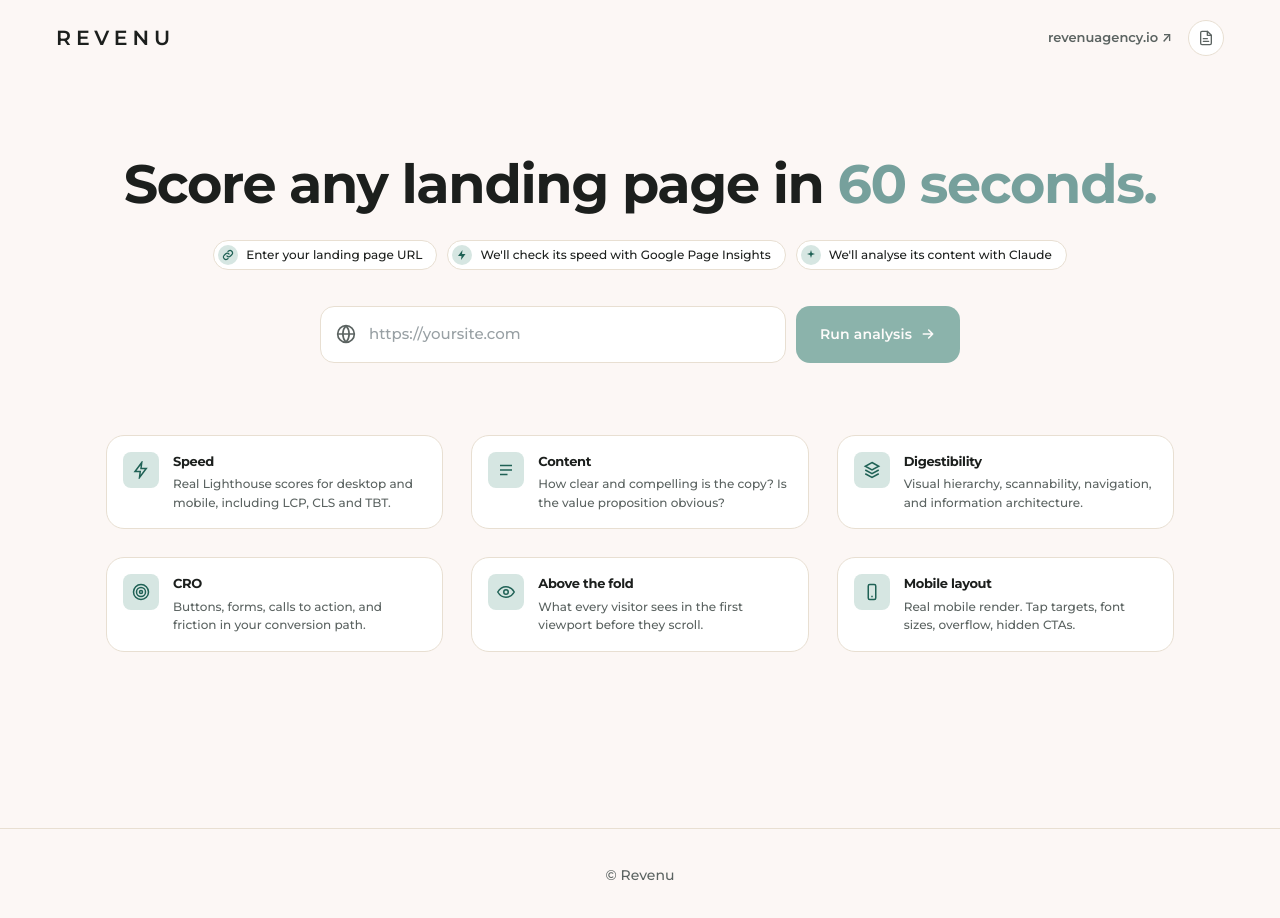
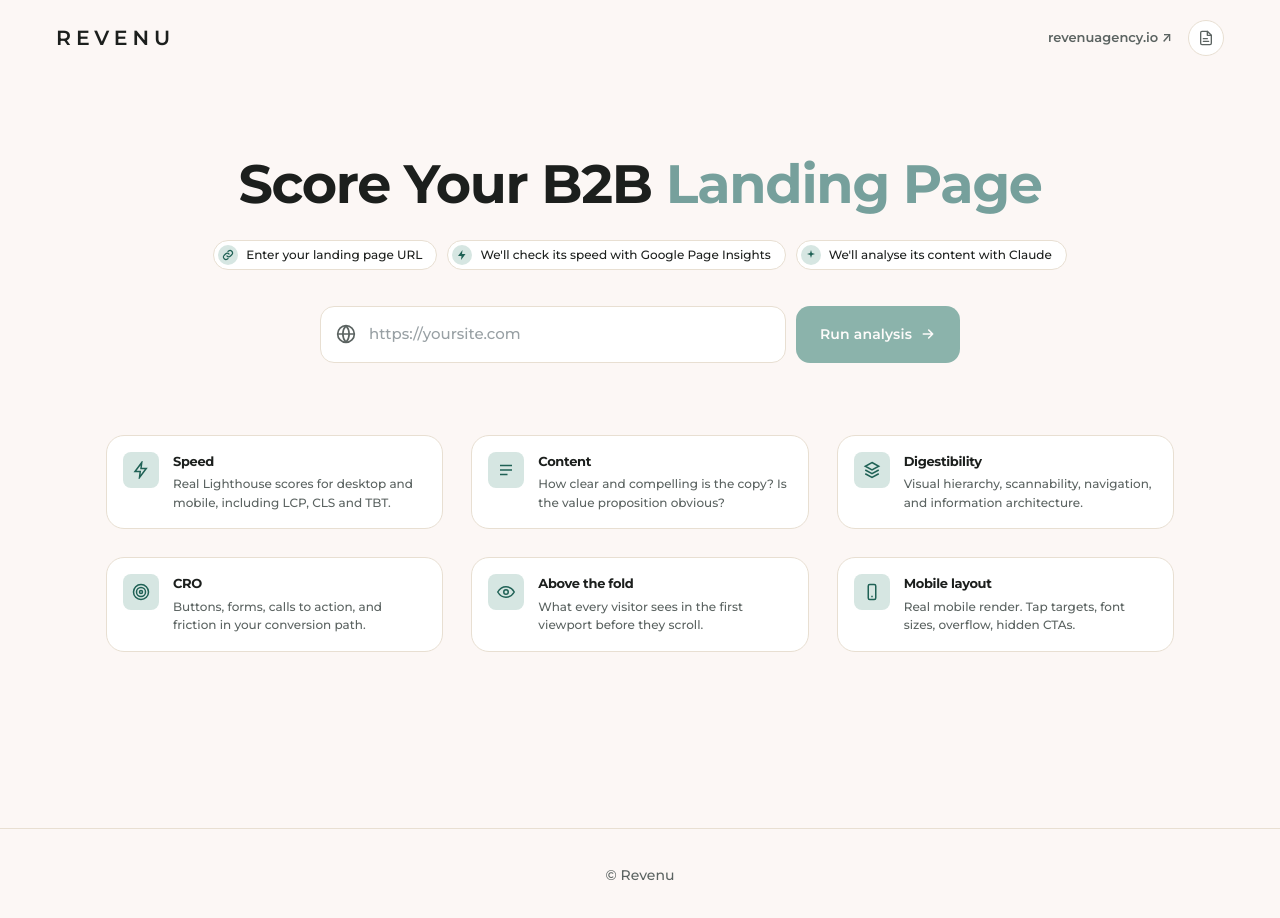
Before and after one commit to RevenuJoe/pagetest, a Next.js app: page / in a window 1280 px wide. Shown: the top 918 px of the page. Built offline with nearby package versions, Linux system fonts and the light colour scheme.

Commit message:
Hero headline: Score Your B2B Landing Page

```diff
--- a/app/page.tsx
+++ b/app/page.tsx
@@ -175,8 +175,8 @@ function Home() {
         <section className="pt-14 md:pt-20">
           <div className="text-center">
             <h1 className="text-[clamp(32px,4.7vw,54px)] font-bold leading-[1.04] tracking-tight text-ink">
-              Score any landing page in{" "}
-              <span style={{ color: "#76A09C" }}>60 seconds.</span>
+              Score Your B2B{" "}
+              <span style={{ color: "#76A09C" }}>Landing Page</span>
             </h1>
             <HeroPills />
           </div>
```
